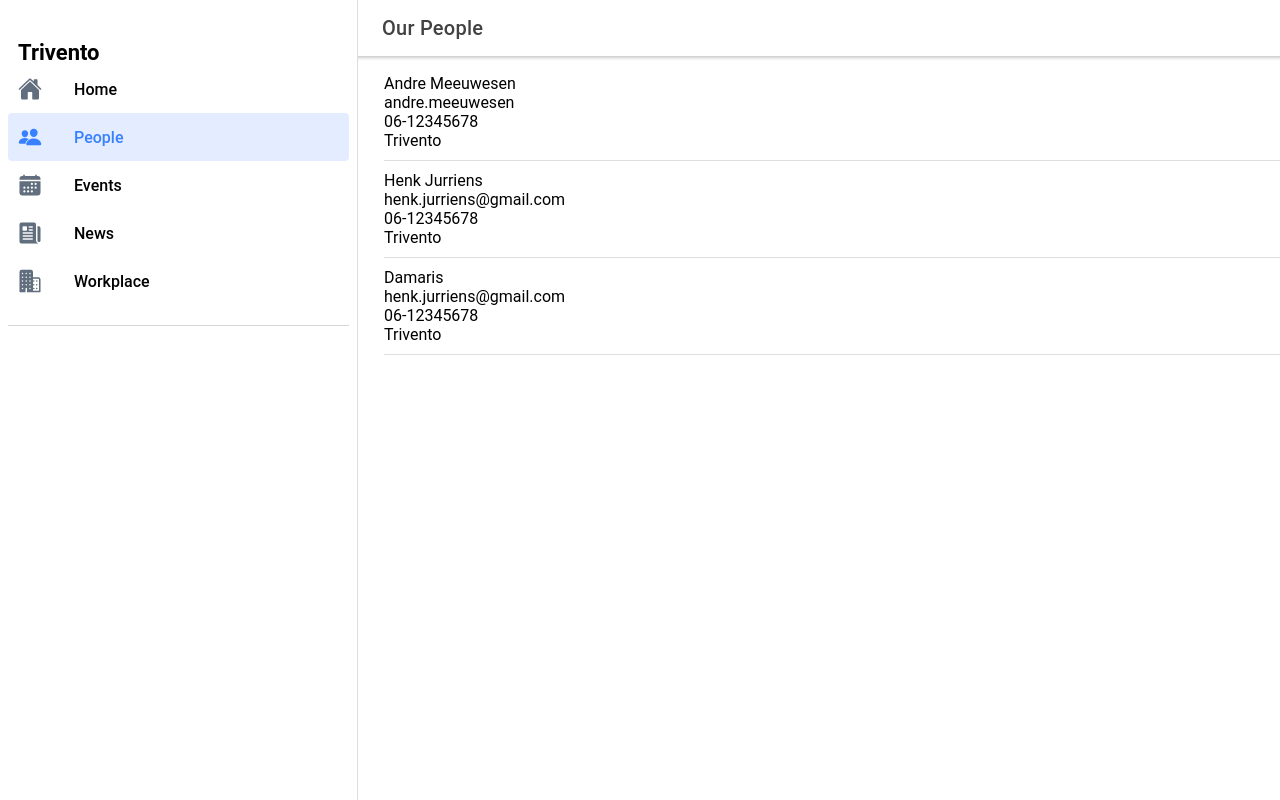
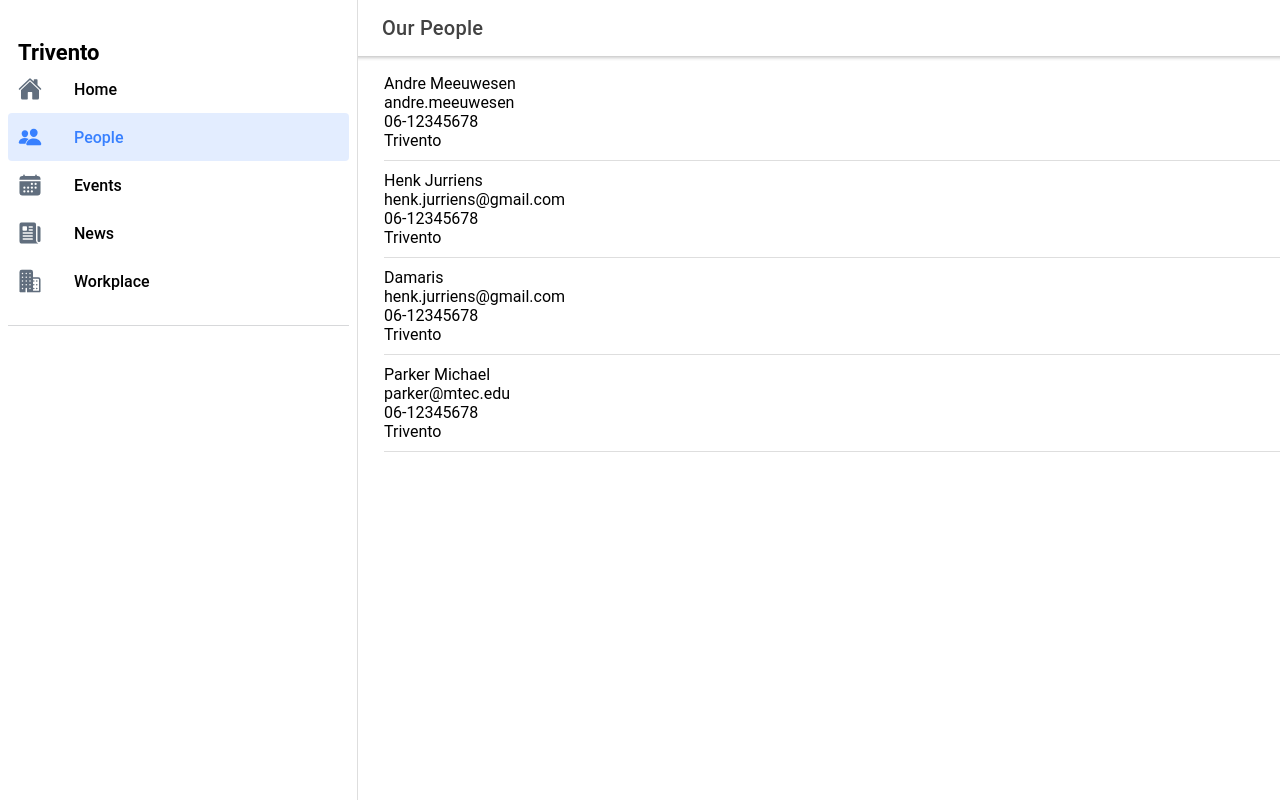
Before and after one commit to dayclocks/appflow-demo, a React (Create React App) app: page /page/People in a window 1280 px wide. Built offline with nearby package versions, Linux system fonts and the light colour scheme.

Commit message:
added Parker

```diff
--- a/src/pages/PeoplePage.tsx
+++ b/src/pages/PeoplePage.tsx
@@ -36,6 +36,12 @@ const Page: React.FC = () => {
     {
       name: "Damaris",
       email: "henk.jurriens@gmail.com",
+      phone: "06-12345678",
+      work: "Trivento",
+    },
+    {
+      name: "Parker Michael",
+      email: "parker@mtec.edu",
       phone: "06-12345678",
       work: "Trivento",
     },
```
